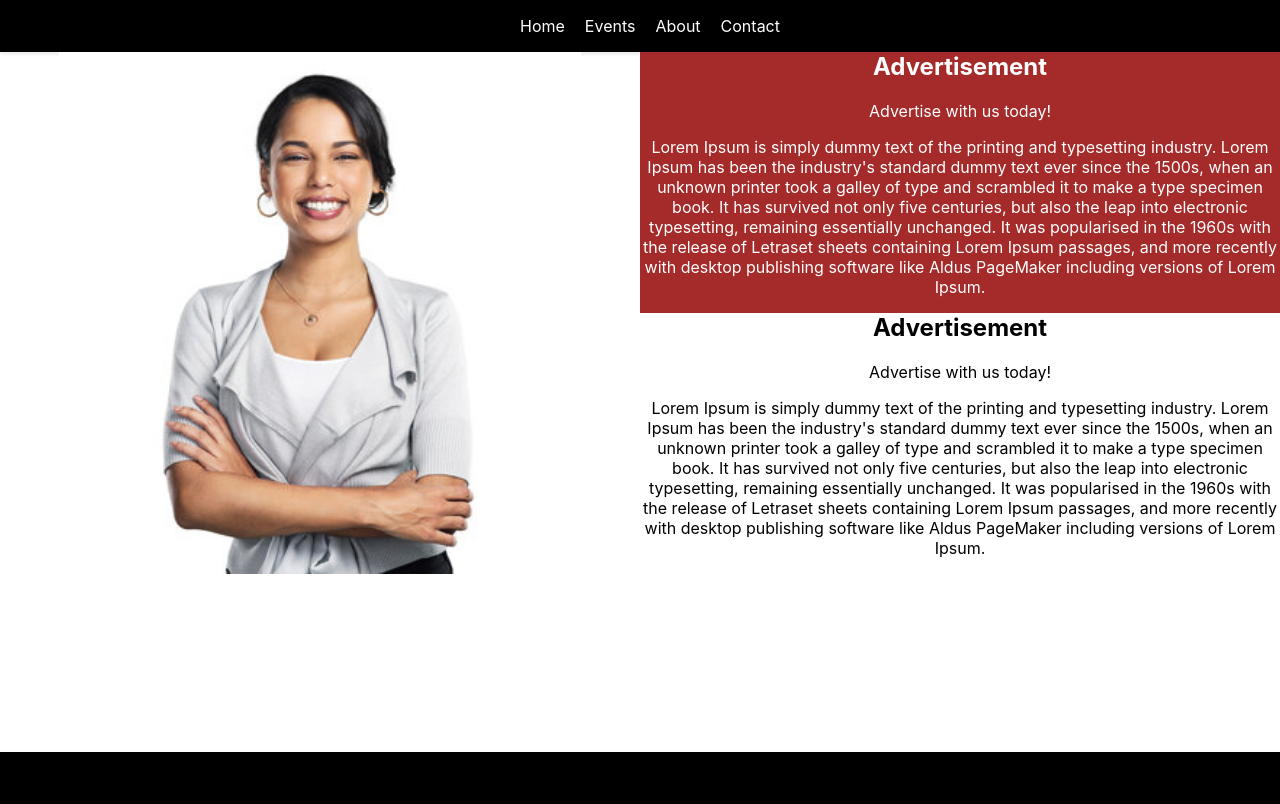
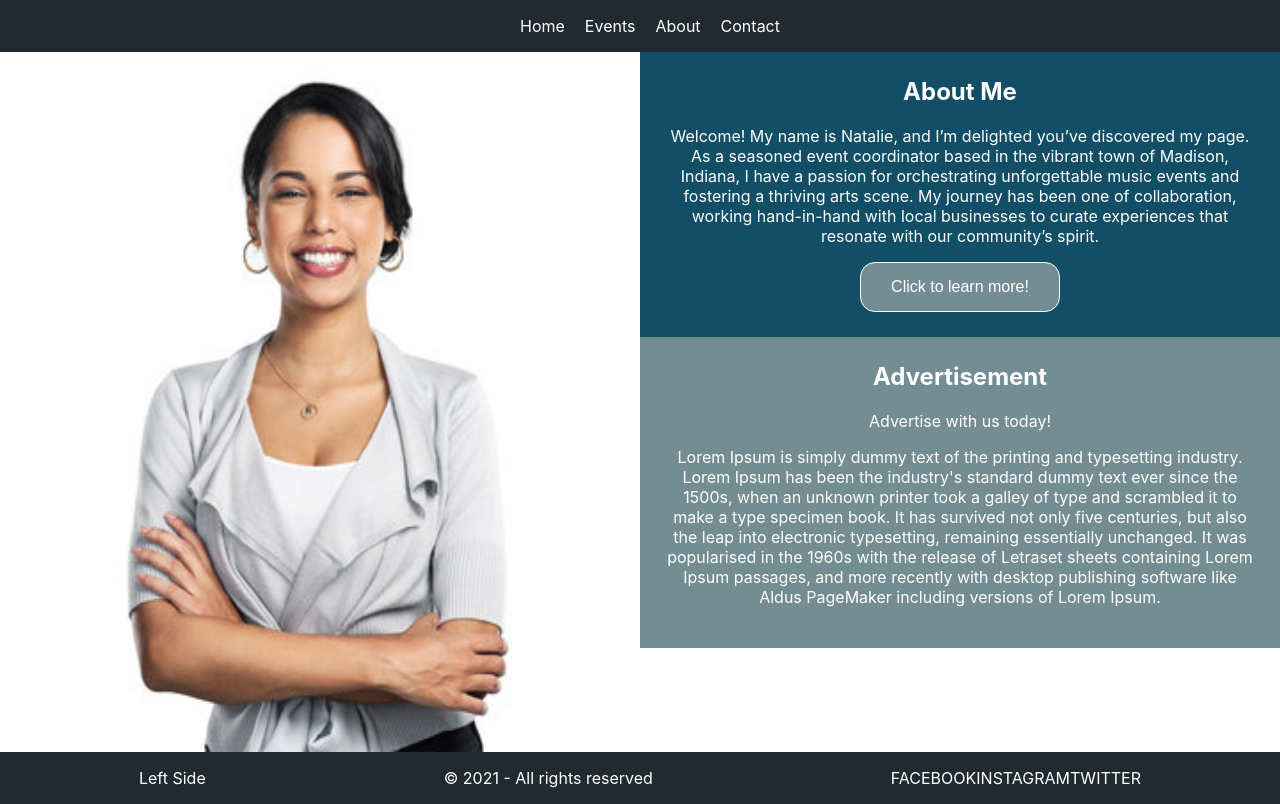
Before and after one commit to matthewmacon90/event-planner, a React (Create React App) app in the folder event-planner-app/: page / in a window 1280 px wide. Built offline with nearby package versions, Linux system fonts and the light colour scheme.

Commit message:
changed color scheme, updated footer

```diff
--- a/event-planner-app/src/components/footer/Footer.js
+++ b/event-planner-app/src/components/footer/Footer.js
@@ -3,7 +3,17 @@ import './FooterStyles.css';
 const Footer = () => {
     return (
         <footer className="footer-container">
-            <p>© 2021 - All rights reserved</p>
+            <div className='footer-leftside'>Left Side</div>
+            <div className='footer-middle'>
+                <p>© 2021 - All rights reserved</p>
+            </div>
+            <div className='footer-rightside'>
+                <div className='footer-social'>
+                    <a>FACEBOOK</a>
+                    <a>INSTAGRAM</a>
+                    <a>TWITTER</a>
+                </div>
+            </div>
         </footer>
     )
 };
--- a/event-planner-app/src/components/footer/FooterStyles.css
+++ b/event-planner-app/src/components/footer/FooterStyles.css
@@ -1,10 +1,11 @@
 .footer-container {
     display: flex;
-    justify-content: center;
+    flex-direction: row;
+    justify-content: space-around;
     align-items: center;
     padding: 0 20px;
-    background-color: black;
-    box-shadow: 0 2px 4px rgba(0, 0, 0, 0.1);
+    color: white;
+    background-color: #212A31;
     animation: 1s ease-out 0s 1 slideInFromBottom;
 }
 
--- a/event-planner-app/src/components/nav/NavbarStyles.css
+++ b/event-planner-app/src/components/nav/NavbarStyles.css
@@ -3,7 +3,7 @@
     justify-content: center;
     align-items: center;
     padding: 0 20px;
-    background-color: black;
+    background-color: #212A31;
     box-shadow: 0 2px 4px rgba(0, 0, 0, 0.1);
 }
 
@@ -22,5 +22,5 @@
 }
 
 .nav-styles-ul li a:hover {
-    color: #39ff14;
+    color: #D3D9D4;
 }
--- a/event-planner-app/src/pages/home/HomeStyles.css
+++ b/event-planner-app/src/pages/home/HomeStyles.css
@@ -6,6 +6,7 @@
     display: flex;
     flex-direction: row;
     width: 100%;
+    height: 100%;
 }
 
 .home-left-side {
@@ -34,6 +35,7 @@
 
 .advertisement-container {
     animation: 1s ease-out 0s 1 slideInFromRight;
+    width: 100%;
 }
 
 .advertisement-container h2{
@@ -41,15 +43,34 @@
 }
 
 .advertisement-one {
-    background-color: brown;
+    background-color: #124E66;
     color: white;
-    width: 100%;
-    height: 50%;
+    padding: 25px;
 }
 
 .advertisement-two {
-    width: 100%;
-    height: 50%;
+    background-color: #748D92;
+    color: white;
+    padding: 25px;
+}
+
+.about-me-home-btn {
+    width: 200px;
+    height: 50px;
+    background-color: #748D92;
+    color: white;
+    border: 1px solid white;
+    font-size: 1rem;
+    cursor: pointer;
+    border-radius: 15px;
+}
+
+.about-me-home-btn:hover {
+    background-color: #124E66;
+}
+
+.about-me-home-btn:active {
+    background-color: #748D92;
 }
 
 @keyframes slideInFromLeft {
--- a/event-planner-app/src/pages/home/home-components/Advertisement.js
+++ b/event-planner-app/src/pages/home/home-components/Advertisement.js
@@ -2,9 +2,9 @@ const Advertisement = () => {
     return (
         <div className="advertisement-container">
             <div className="advertisement-one">
-                <h2>Advertisement</h2>
-                <p>Advertise with us today!</p>
-                <p>Lorem Ipsum is simply dummy text of the printing and typesetting industry. Lorem Ipsum has been the industry's standard dummy text ever since the 1500s, when an unknown printer took a galley of type and scrambled it to make a type specimen book. It has survived not only five centuries, but also the leap into electronic typesetting, remaining essentially unchanged. It was popularised in the 1960s with the release of Letraset sheets containing Lorem Ipsum passages, and more recently with desktop publishing software like Aldus PageMaker including versions of Lorem Ipsum.</p>
+                <h2>About Me</h2>
+                <p>Welcome! My name is Natalie, and I’m delighted you’ve discovered my page. As a seasoned event coordinator based in the vibrant town of Madison, Indiana, I have a passion for orchestrating unforgettable music events and fostering a thriving arts scene. My journey has been one of collaboration, working hand-in-hand with local businesses to curate experiences that resonate with our community’s spirit.</p>
+                <button className="about-me-home-btn">Click to learn more!</button>
             </div>
             <div className="advertisement-two">
                 <h2>Advertisement</h2>
```
Also changed, not shown: 1 other file (tests, documents, lock files or other folders).
